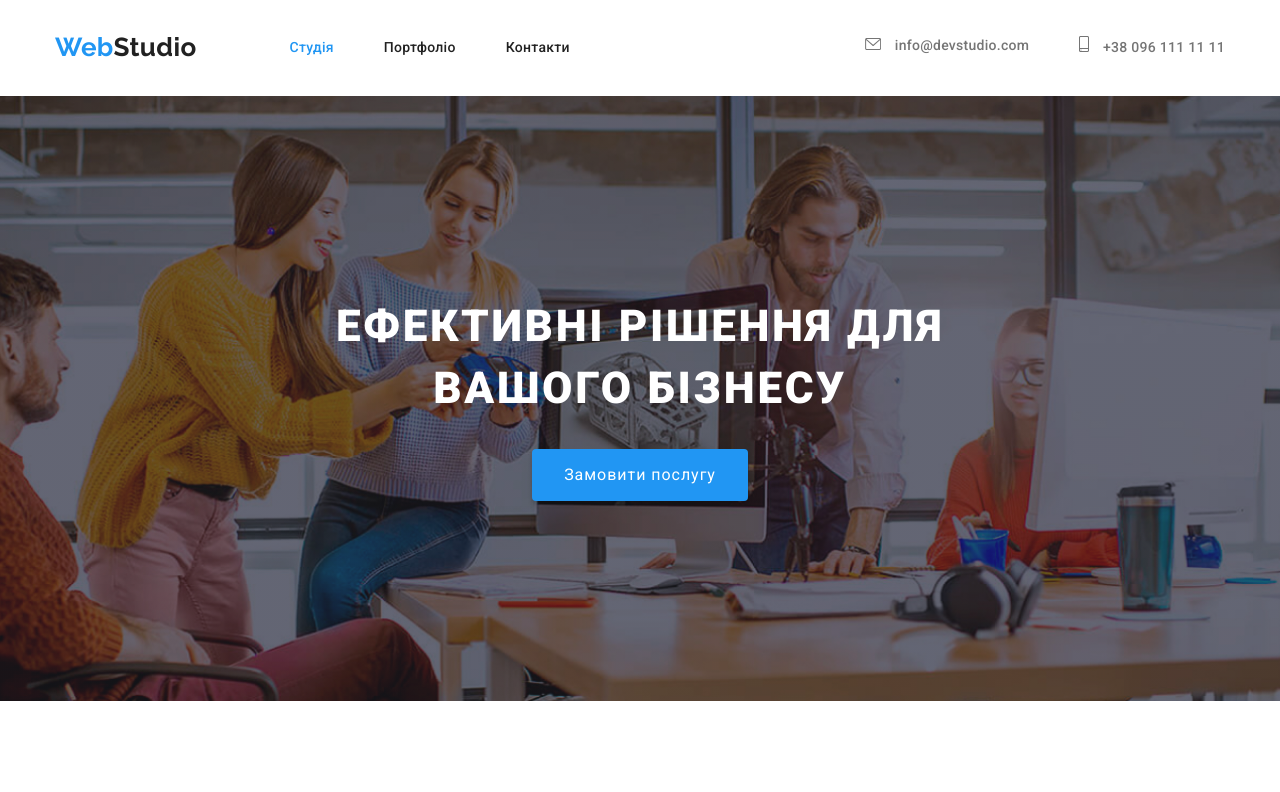
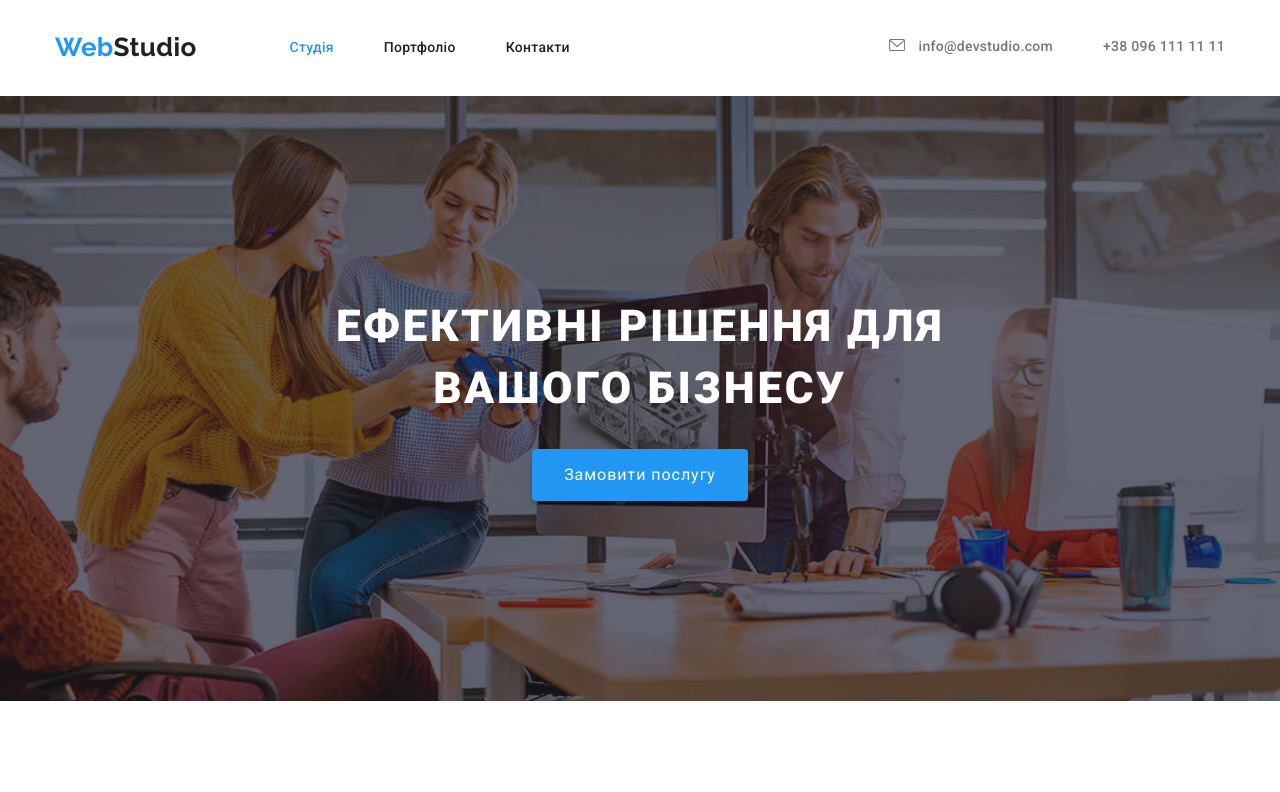
Before and after one commit to AndriiTrylenko/goit-markup-hw-04, a plain HTML site: page index.html in a window 1280 px wide. Shown: the top 792 px of the page. Drawn offline with nearby package versions, Linux system fonts and the light colour scheme.

Commit message:
reset2137

```diff
--- a/index.html
+++ b/index.html
@@ -36,11 +36,7 @@
              </a>
           </li>
           <li class="item">
-            <a href="tel:+380961111111" class="link menu-contacts">
-              <svg class="smartphone">
-                <use href="./images/icons/symbol-defs.svg#icon-smartphone"></use>
-              </svg>
-                +38 096 111 11 11</a>
+            <a href="tel:+380961111111" class="link menu-contacts">+38 096 111 11 11</a>
           </li>
         </ul>
       </div>
```
